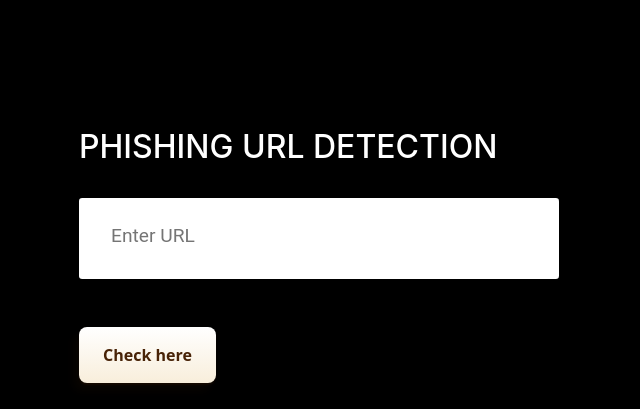
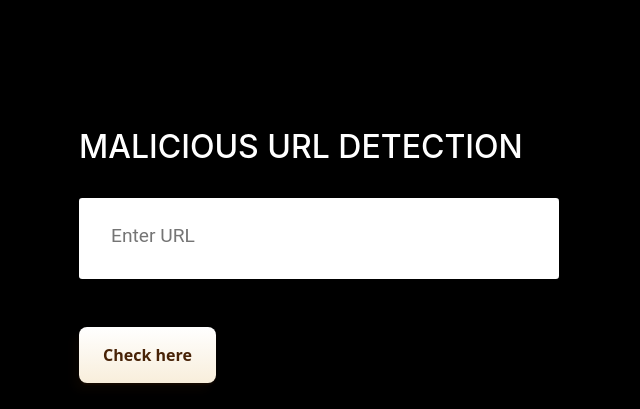
Before and after one commit to MrStarkEG/Malicious-URL-CLONED, a Flask app: page / in a window 1280 px wide. Shown: the top 409 px of the page, without its empty margins (0-640 px from the left). Run offline with Flask 3, Linux system fonts and the light colour scheme; parts of the project's set-up code (start-up, migrations or seed data) failed here and were passed over; some libraries are stand-ins or nearby versions.

Commit message:
Update index.html

```diff
--- a/templates/index.html
+++ b/templates/index.html
@@ -5,7 +5,7 @@
     <meta http-equiv="X-UA-Compatible" content="IE=edge">
     <meta name="viewport" content="width=device-width, initial-scale=1.0">
     <meta name="description" content="This website is develop for identify the safety of url.">
-    <meta name="keywords" content="phishing url,phishing,cyber security,machine learning,classifier,python">
+    <meta name="keywords" content="Malicious url,Malicious,cyber security,machine learning,classifier,python">
     <meta name="author" content="VAIBHAV BICHAVE">
 
     <!-- BootStrap -->
@@ -22,7 +22,7 @@
 <div class=" container">
     <div class="row">
         <div class="form col-md" id="form1">
-            <h2>PHISHING URL DETECTION</h2>
+            <h2>MALICIOUS URL DETECTION</h2>
 
             <br>
             <form action="/" method ="post">
```
